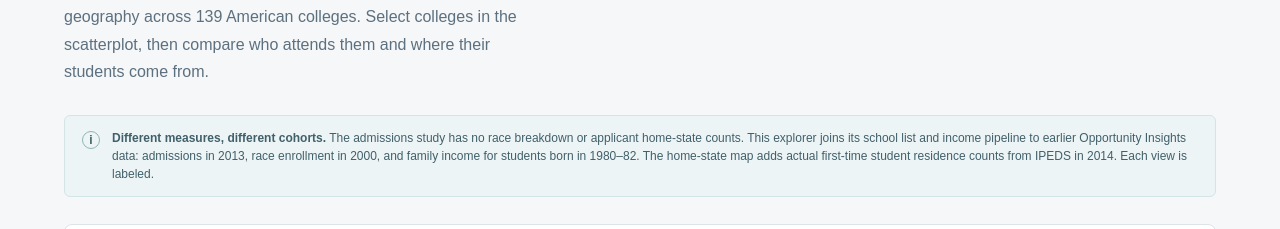
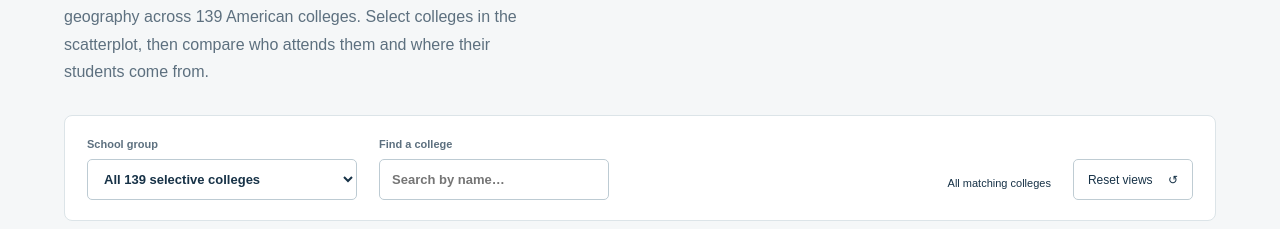
Before and after one commit to solarwaffles/CMSC471-Project1, a plain HTML site: page index.html in a window 1280 px wide. Shown: the part 258-487 px from the top of the page. Drawn offline with Linux system fonts and the light colour scheme.

Commit message:
Remove data note banner and its styles
Co-Authored-By: Claude Sonnet 5.5 <noreply@anthropic.com>

```diff
--- a/index.html
+++ b/index.html
@@ -34,18 +34,6 @@
           compare who attends them and where their students come from.
         </p>
       </section>
-      <div class="data-note">
-        <span class="note-icon" aria-hidden="true">i</span>
-        <p>
-          <strong>Different measures, different cohorts.</strong> The admissions
-          study has no race breakdown or applicant home-state counts. This
-          explorer joins its school list and income pipeline to earlier
-          Opportunity Insights data: admissions in 2013, race enrollment in
-          2000, and family income for students born in 1980–82. The home-state
-          map adds actual first-time student residence counts from IPEDS in
-          2014. Each view is labeled.
-        </p>
-      </div>
       <section id="dashboard" aria-label="College access dashboard">
         <div class="filters">
           <label class="field"
--- a/styles.css
+++ b/styles.css
@@ -133,31 +133,6 @@ h1 {
   max-width: 480px;
   margin: 6px 0 0;
   line-height: 1.7;
-}
-.data-note {
-  display: flex;
-  gap: 12px;
-  border: 1px solid #d4e5e7;
-  background: #edf4f5;
-  padding: 13px 17px;
-  border-radius: 6px;
-  margin-bottom: 27px;
-  font-size: 12px;
-  color: #40606a;
-}
-.data-note p {
-  margin: 0;
-}
-.note-icon {
-  margin-top: 2px;
-  flex: 0 0 18px;
-  height: 18px;
-  border: 1px solid #91b3b7;
-  border-radius: 50%;
-  text-align: center;
-  line-height: 17px;
-  font-size: 12px;
-  font-weight: bold;
 }
 .filters {
   display: flex;
@@ -711,9 +686,6 @@ footer span:first-child {
   h1 {
     font-size: 36px;
   }
-  .data-note {
-    font-size: 11px;
-  }
   .filters {
     padding: 16px;
     display: grid;
```
